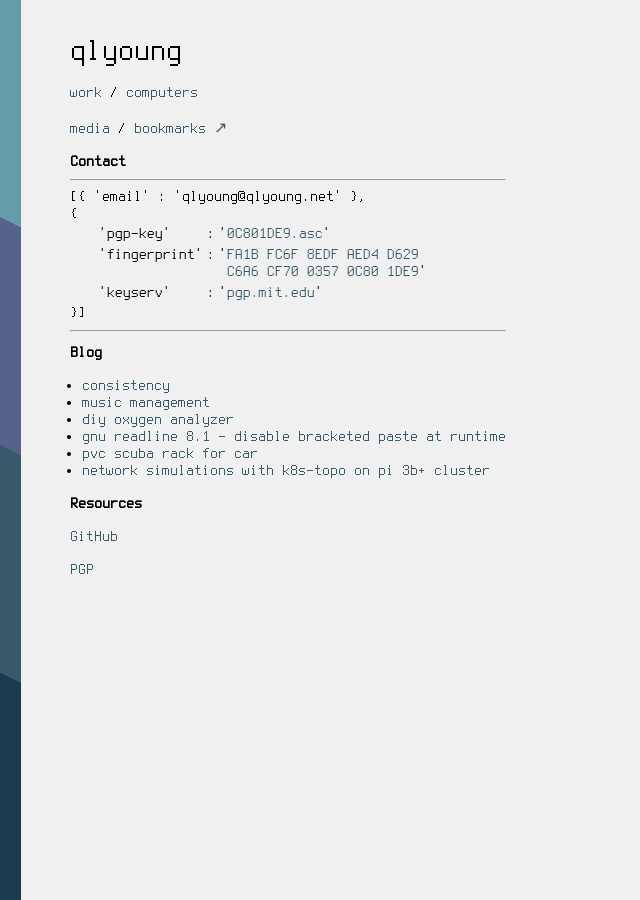
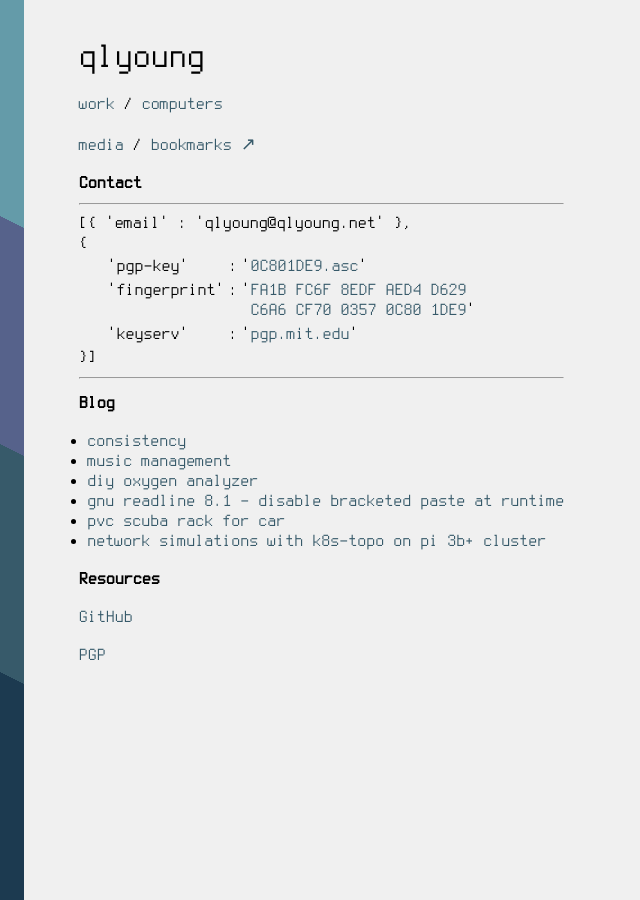
Before and after one commit to qlyoung/qlyoung.github.io, a Jekyll site: the page built from index.html, in a window 1280 px wide. Shown: the whole page, without its empty margins (0-640 px from the left). Built offline with Jekyll 4.4.1, drawn with Linux system fonts in a browser that asks for light colours.

Commit message:
scale font size to 2vh
Signed-off-by: Quentin Young <qlyoung@qlyoung.net>

```diff
--- a/css/main.css
+++ b/css/main.css
@@ -2,6 +2,7 @@ body {
   font-family: "Terminus", sans-serif;
   margin: 5ex 10ex;
   background: #f0f0f0;
+  font-size: 2vh;
 }
 
 code {
```
